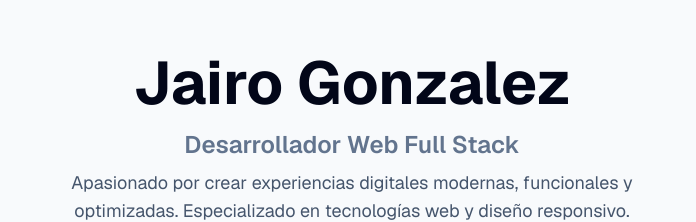
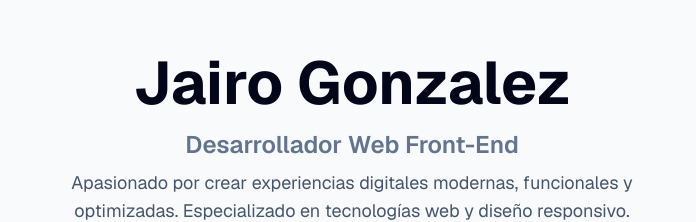
Before and after one commit to JairoGC16/portfile, a Next.js app: page / in a window 1280 px wide. Shown: the part 153-375 px from the top of the page, without its empty margins (288-984 px from the left). Built offline with nearby package versions, Linux system fonts and the light colour scheme.

Commit message:
Update Hero component: change job title to Front-End Developer

```diff
--- a/src/components/Hero.tsx
+++ b/src/components/Hero.tsx
@@ -10,7 +10,7 @@ export default function Hero() {
       className="flex flex-col items-center justify-center min-h-[50vh] sm:min-h-[60vh] text-center py-10 sm:py-16 px-2 sm:px-6"
     >
       <h1 className="text-3xl sm:text-4xl md:text-6xl font-bold mb-4">Jairo Gonzalez</h1>
-      <h2 className="text-lg sm:text-xl md:text-2xl font-semibold mb-2 text-slate-500">Desarrollador Web Full Stack</h2>
+      <h2 className="text-lg sm:text-xl md:text-2xl font-semibold mb-2 text-slate-500">Desarrollador Web Front-End</h2>
       <p className="max-w-xl text-sm sm:text-base md:text-lg text-slate-600 mb-6">
         Apasionado por crear experiencias digitales modernas, funcionales y optimizadas. Especializado en tecnologías web y diseño responsivo.
       </p>
```
